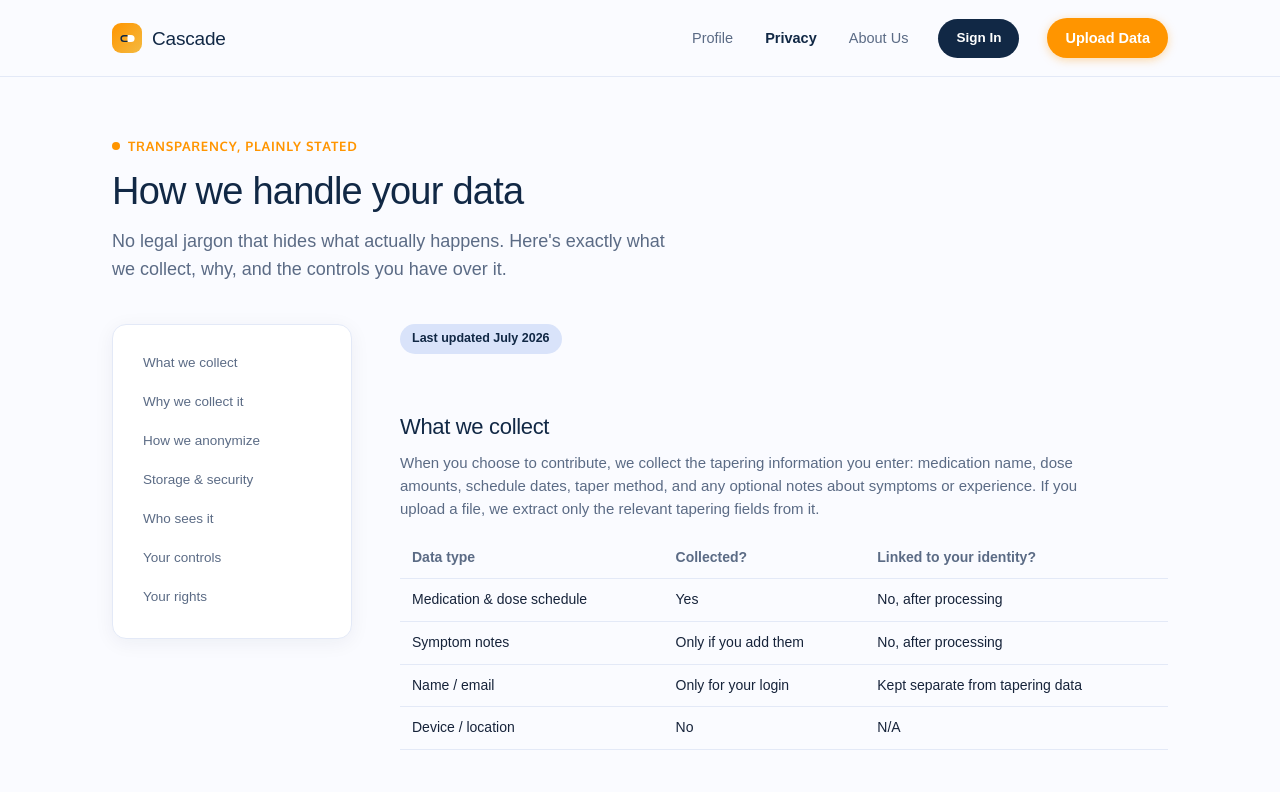
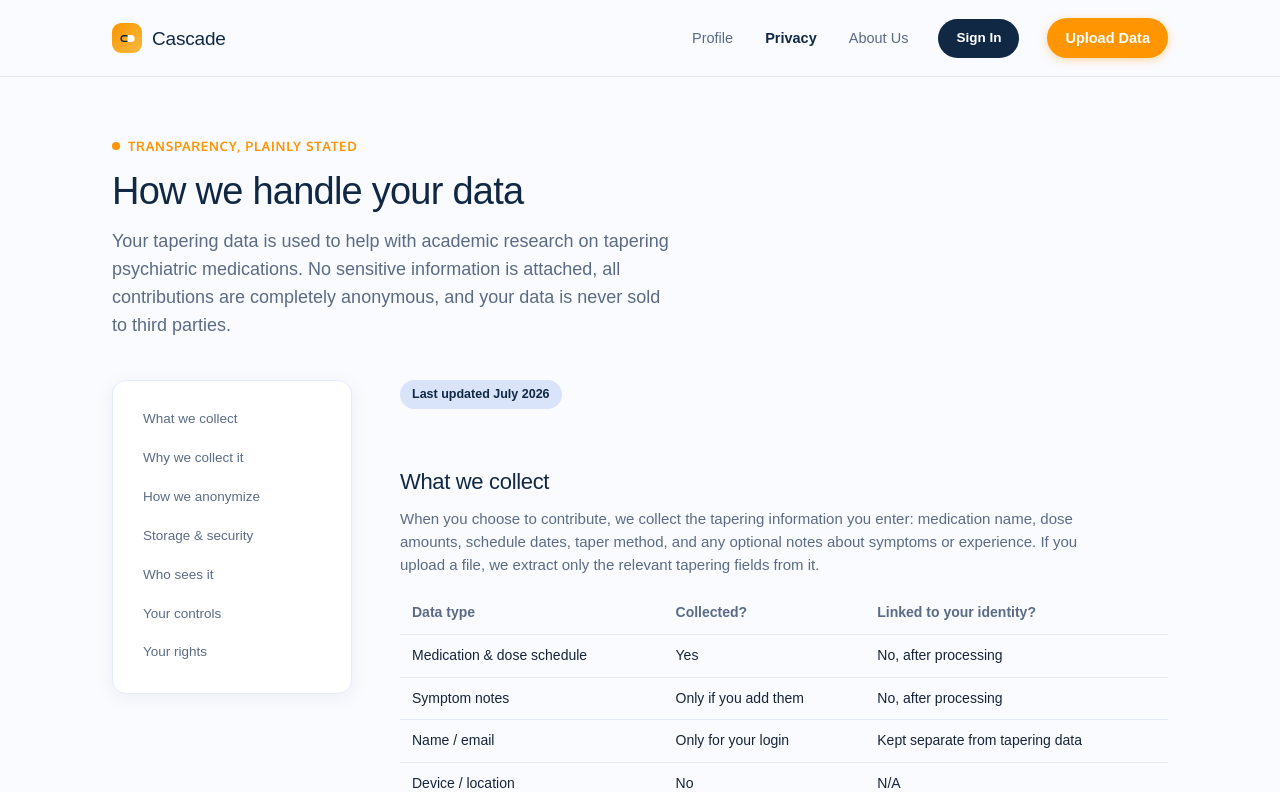
Before and after one commit to shirinamouei/citizen-science-platform, a Next.js app: page /privacy in a window 1280 px wide. Shown: the top 792 px of the page. Built offline with nearby package versions, Linux system fonts and the light colour scheme; a web font is replaced by a local one.

Commit message:
changes to wording on privacy page

```diff
--- a/src/app/privacy/page.tsx
+++ b/src/app/privacy/page.tsx
@@ -13,8 +13,9 @@ export default function PrivacyPage() {
           <div className="eyebrow">Transparency, plainly stated</div>
           <h1 style={{ fontSize: "38px" }}>How we handle your data</h1>
           <p className="lede mt-16">
-            No legal jargon that hides what actually happens. Here&apos;s exactly what we
-            collect, why, and the controls you have over it.
+            Your tapering data is used to help with academic research on tapering psychiatric medications.
+            No sensitive information is attached, all contributions are completely anonymous, and your data
+            is never sold to third parties.
           </p>
         </div>
       </section>
```
